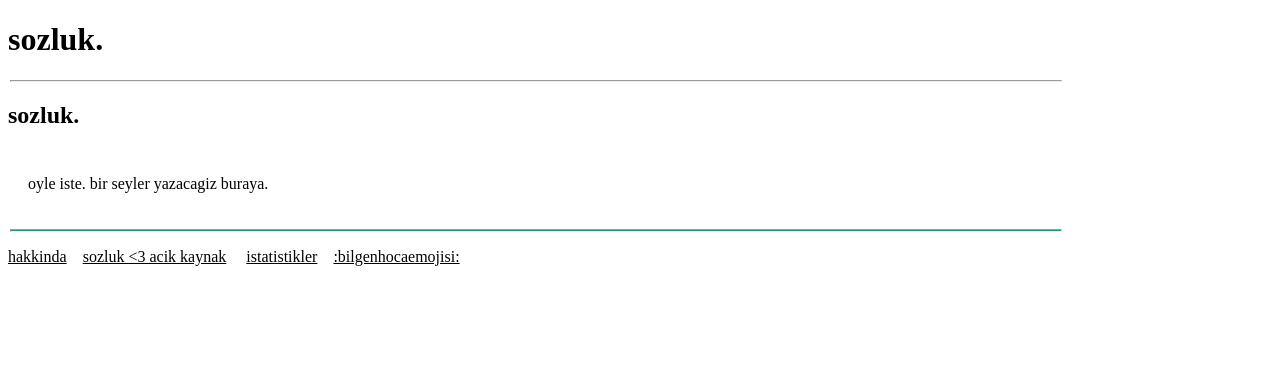
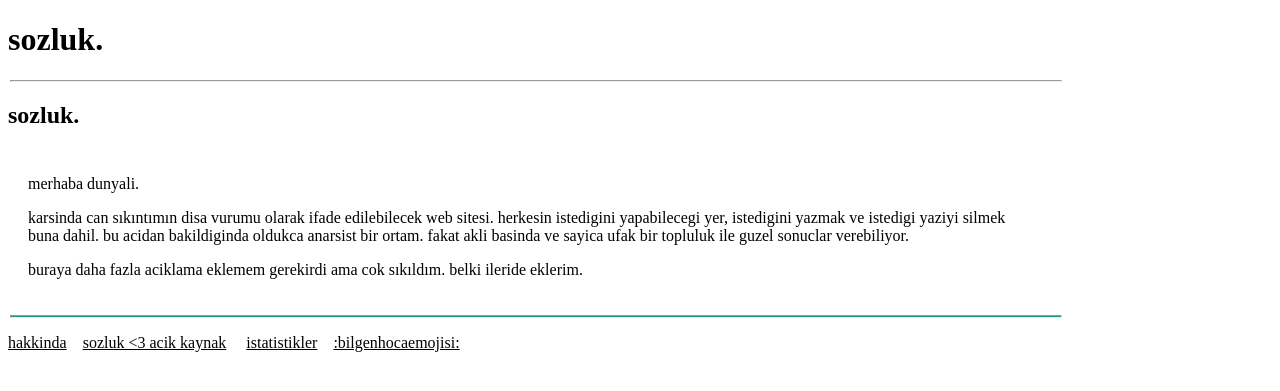
Before and after one commit to insanolanbiri/sozluk, a Flask app: page /about in a window 1280 px wide. Shown: the top 391 px of the page. Run offline with Flask 3, Linux system fonts and the light colour scheme; some libraries are stand-ins or nearby versions.

Commit message:
style(about): update with a less dummier text

```diff
--- a/sozluk/templates/about.html
+++ b/sozluk/templates/about.html
@@ -4,6 +4,13 @@
 {%block body-%}
 <h2>{{app_name}}.</h2>
 <div class="margined_div">
-    <p>oyle iste. bir seyler yazacagiz buraya.</p>
+    <p>merhaba dunyali.</p>
+    <p>
+        karsinda can sıkıntımın disa vurumu olarak ifade edilebilecek web sitesi.
+        herkesin istedigini yapabilecegi yer, istedigini yazmak ve istedigi yaziyi silmek buna dahil.
+        bu acidan bakildiginda oldukca anarsist bir ortam.
+        fakat akli basinda ve sayica ufak bir topluluk ile guzel sonuclar verebiliyor.
+    </p>
+    <p>buraya daha fazla aciklama eklemem gerekirdi ama cok sıkıldım. belki ileride eklerim.</p>
 </div>
 {%endblock-%}
```
